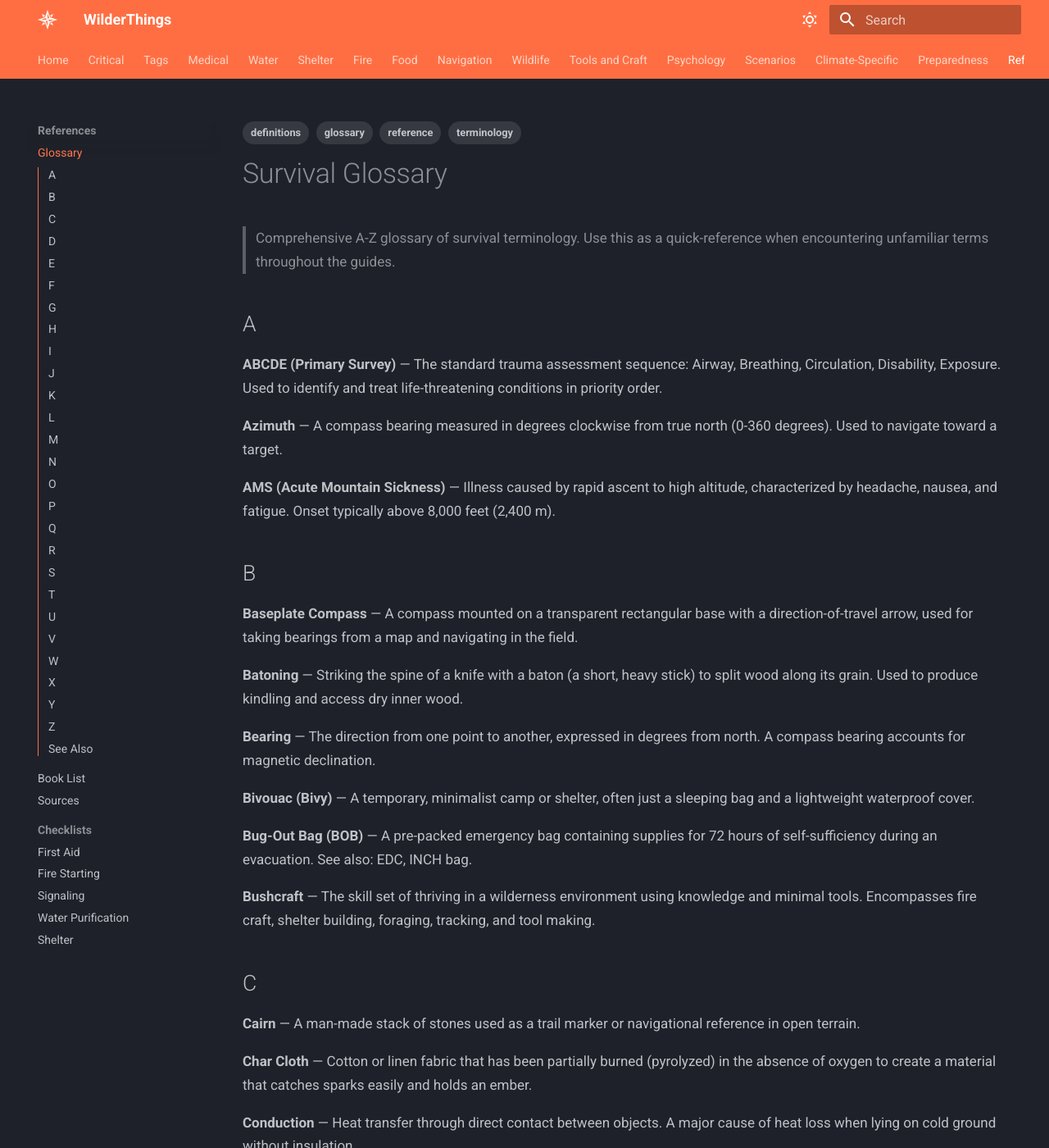
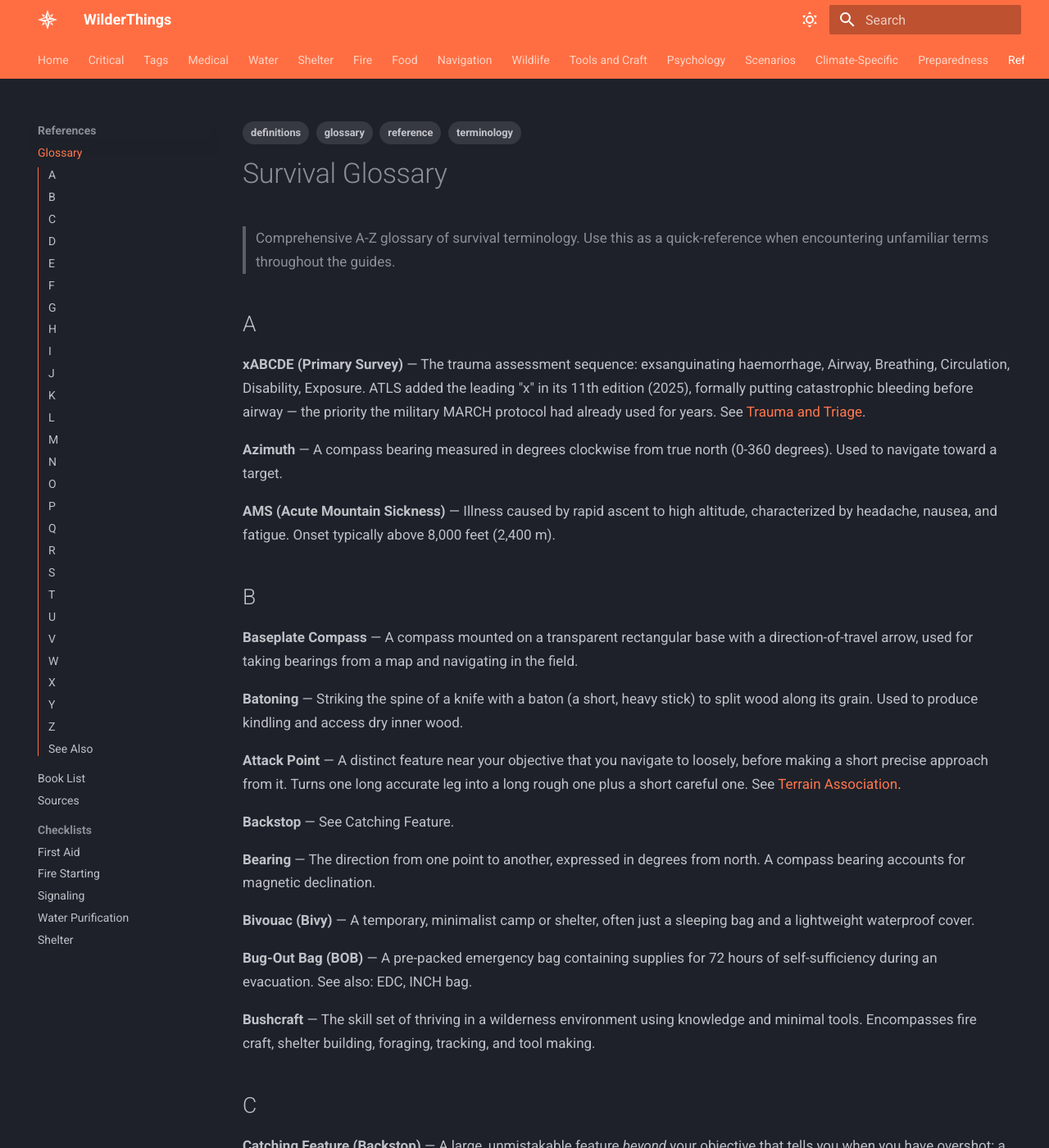
Before and after one commit to mmayden/WilderThings, an MkDocs documentation site: the page built from docs/references/glossary.md, in a window 1280 px wide and 1400 px high. Shown: the whole window at 82% size. Built offline with MkDocs 1.6.1 and Material for MkDocs 9.7.7, drawn with Linux system fonts in a browser that asks for light colours; some of the changed text lies outside the part shown.

Commit message:
fix: glossary definitions had drifted from the guides they define
The glossary is the one file that silently goes stale, because nothing
links out of a definition and a wrong one reads exactly like a right one.
Four had fallen behind this session's corrections.

ABCDE was defined as the standard trauma sequence. ATLS 11 added the
leading x in 2025, putting exsanguinating haemorrhage before airway.
Renamed and explained, including that the change brought civilian
practice in line with what MARCH already did.

The Universal Edibility Test was defined neutrally, as a protocol for
testing unknown plants for toxicity. foraging-basics carries a DANGER
block saying it does not detect the plants most likely to kill you, and
the guide is right — several deadly species taste mild and act hours
later. A definition that describes the method without its central
limitation is an endorsement. It now carries the limitation and the cost:
24 hours and a lot of water for a plant part worth 15-30 calories.

Tourniquet was defined with application only. Added noting the time,
reassessment at two hours, and never slackening periodically — the
distinction that the first-aid guide now turns on.

Handrail referred to a "catching feature" in the older, conflated sense.
Rewritten, and the three navigation terms the guides now use — attack
point, catching feature, backstop — added, since two of them appeared
nowhere in the glossary at all.

Co-Authored-By: Claude Opus 5 (1M context) <noreply@anthropic.com>

```diff
--- a/docs/references/glossary.md
+++ b/docs/references/glossary.md
@@ -11,7 +11,11 @@ tags:
 
 ## A
 
-**ABCDE (Primary Survey)** — The standard trauma assessment sequence: Airway, Breathing, Circulation, Disability, Exposure. Used to identify and treat life-threatening conditions in priority order.
+**xABCDE (Primary Survey)** — The trauma assessment sequence: exsanguinating haemorrhage,
+Airway, Breathing, Circulation, Disability, Exposure. ATLS added the leading "x" in its
+11th edition (2025), formally putting catastrophic bleeding before airway — the priority
+the military MARCH protocol had already used for years. See
+[Trauma and Triage](../medical/trauma-and-triage.md).
 
 **Azimuth** — A compass bearing measured in degrees clockwise from true north (0-360 degrees). Used to navigate toward a target.
 
@@ -23,6 +27,12 @@ tags:
 
 **Batoning** — Striking the spine of a knife with a baton (a short, heavy stick) to split wood along its grain. Used to produce kindling and access dry inner wood.
 
+**Attack Point** — A distinct feature near your objective that you navigate to loosely,
+before making a short precise approach from it. Turns one long accurate leg into a long
+rough one plus a short careful one. See [Terrain Association](../navigation/terrain-association.md).
+
+**Backstop** — See Catching Feature.
+
 **Bearing** — The direction from one point to another, expressed in degrees from north. A compass bearing accounts for magnetic declination.
 
 **Bivouac (Bivy)** — A temporary, minimalist camp or shelter, often just a sleeping bag and a lightweight waterproof cover.
@@ -32,6 +42,10 @@ tags:
 **Bushcraft** — The skill set of thriving in a wilderness environment using knowledge and minimal tools. Encompasses fire craft, shelter building, foraging, tracking, and tool making.
 
 ## C
+
+**Catching Feature (Backstop)** — A large, unmistakable feature *beyond* your objective
+that tells you when you have overshot: a road, river, lakeshore, or ridgeline. Identify
+one before you start moving.
 
 **Cairn** — A man-made stack of stones used as a trail marker or navigational reference in open terrain.
 
@@ -57,7 +71,12 @@ tags:
 
 **EDC (Everyday Carry)** — The essential items a person carries daily for emergency preparedness: knife, lighter, flashlight, cordage, and similar tools.
 
-**Edibility Test (Universal Edibility Test)** — A multi-step protocol for testing unknown plants for toxicity. Involves skin contact, lip contact, tongue contact, chewing, and small ingestion with 8-hour waits between steps. See [Foraging Basics](../food/foraging-basics.md).
+**Edibility Test (Universal Edibility Test)** — A multi-step protocol for testing unknown
+plants, involving skin contact, lip contact, tongue contact, chewing, and small ingestion
+with 8-hour waits between steps. **It does not detect the plants most likely to kill
+you** — several deadly species taste mild and act hours later, and delayed-onset toxins
+pass the test entirely. It costs 24 hours and considerable water for a plant part worth
+perhaps 15-30 calories. See [Foraging Basics](../food/foraging-basics.md).
 
 **Ember** — A small, glowing piece of combustible material produced by friction fire methods or char cloth. Placed into a tinder bundle and blown into flame.
 
@@ -87,7 +106,10 @@ tags:
 
 ## H
 
-**Handrail (Navigation)** — A linear terrain feature (river, ridge, road, fence line) used as a navigation guide to follow toward a destination or catching feature.
+**Handrail (Navigation)** — A linear terrain feature (river, ridge, road, fence line)
+followed to maintain direction without constant compass work. Paired with an **attack
+point** near the objective and a **catching feature** beyond it. See
+[Terrain Association](../navigation/terrain-association.md).
 
 **Hardtack** — A simple, long-lasting survival biscuit made from flour, water, and salt. Historical emergency ration.
 
@@ -183,7 +205,11 @@ tags:
 
 **Tinder Bundle** — A bird's-nest-shaped collection of fine, dry tinder material into which an ember is placed and blown into flame.
 
-**Tourniquet** — A constricting device applied to a limb to cut off arterial blood flow and stop life-threatening hemorrhage. Applied 2-3 inches (5-7.5 cm) above the wound, tightened until bleeding stops. See [Trauma and Triage](../medical/trauma-and-triage.md).
+**Tourniquet** — A constricting device applied to a limb to cut off arterial blood flow
+and stop life-threatening haemorrhage. Applied 2-3 inches (5-7.5 cm) above the wound and
+tightened until bleeding stops. Note the time. Current guidance asks for reassessment at
+two hours; never slacken one periodically to restore circulation. See
+[First Aid Basics](../medical/first-aid-basics.md#how-long-a-tourniquet-can-stay-on).
 
 **Triage** — The process of sorting casualties by severity to allocate treatment resources. Categories: immediate, delayed, minimal, expectant. See [Trauma and Triage](../medical/trauma-and-triage.md).
 
```
